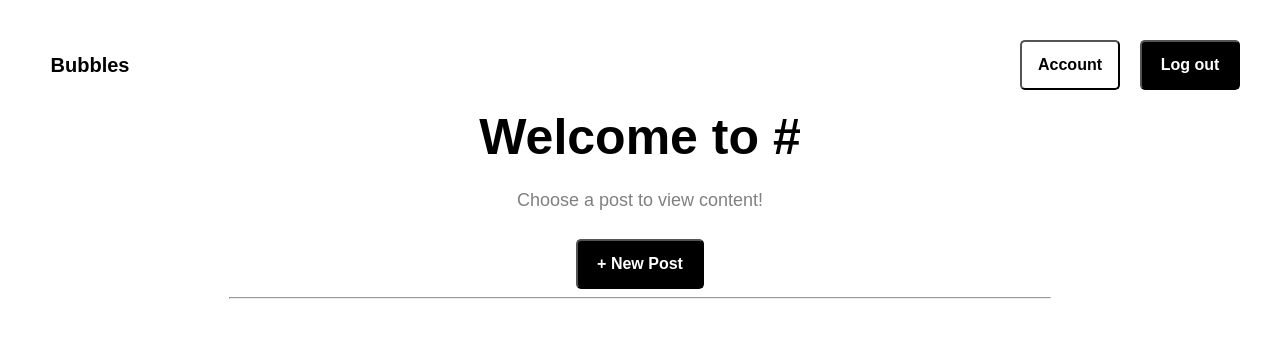
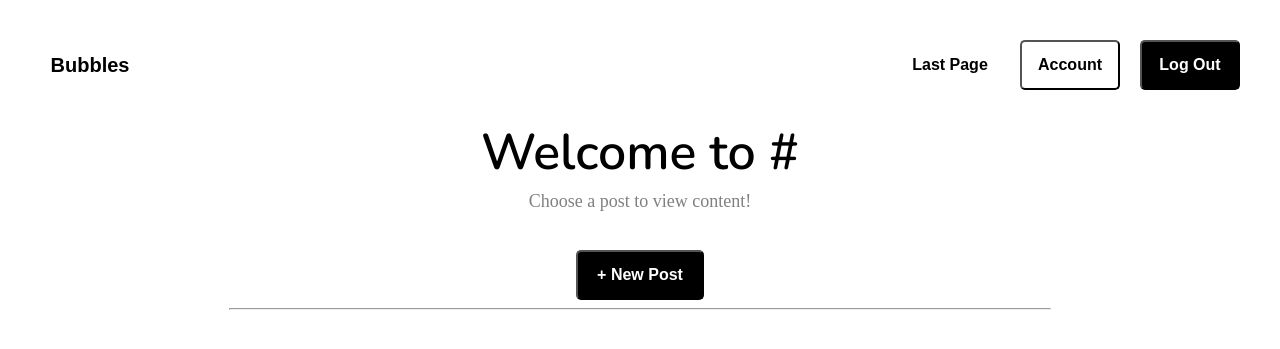
Before and after one commit to Dot0721/online-forum, a PHP site: page /viewPostList.php?userid=1 in a window 1280 px wide. Shown: the top 349 px of the page. Run offline with PHP 8.4, Linux system fonts and the light colour scheme; data that the repository does not hold is empty.

Commit message:
update style.html

```diff
--- a/createArea.php
+++ b/createArea.php
@@ -4,9 +4,6 @@
 
 <?php
     include "style.html";
-?>
-
-<?php
     include 'db.php';
     if ($_SERVER['REQUEST_METHOD'] === 'POST') {
         $userid = $_POST['userid'];
@@ -26,10 +23,11 @@
 
 <body>
     <a href='viewAreaList.php?userid=<?=$userid?>'> <button class='bubbles'> <b> Bubbles </b> </button> </a>
-    <a href="index.php"> <button class="upper-right-button"> <b> Log out </b> </button> </a>
+    <a href="index.php"> <button class="upper-right-button"> <b> Log Out </b> </button> </a>
     <?php
         echo "<a href='userinfo.php?userid=" . $userid . "&areaid=0&postid=0'> <button class='account'> <b> Account </b> </button> </a>";
     ?>
+    <a href='viewAreaList.php?userid=<?=$userid?>'> <button class='last-page'> <b> Last Page </b> </button> </a>
     <form name="form1" action="createArea.php" method="post">
         <div>
             <h1> Create Area </h1>
--- a/editUser.php
+++ b/editUser.php
@@ -52,7 +52,7 @@
 
 <body>
     <a href='viewAreaList.php?userid=<?=$userid?>'> <button class='bubbles'> <b> Bubbles </b> </button> </a>
-    <a href="index.php"> <button class="upper-right-button"> <b> Log out </b> </button> </a>
+    <a href="index.php"> <button class="upper-right-button"> <b> Log Out </b> </button> </a>
     <?php
         include 'db.php';
         if ($_SERVER['REQUEST_METHOD'] === 'POST') {
--- a/style.html
+++ b/style.html
@@ -72,6 +72,17 @@
 	}
     .create-area {
 		width: 110px;
+        height: 50px;
+		font-size: 16px;
+		background: none;
+		border: none;
+        position: fixed;
+        top: 40px;
+        right: 280px;
+		cursor: pointer;
+	}
+    .last-page {
+		width: 100px;
         height: 50px;
 		font-size: 16px;
 		background: none;
--- a/userinfo.php
+++ b/userinfo.php
@@ -36,11 +36,11 @@
 <body>
 	<?php
 		if (!$userid) {
-			echo '<a href="index.php"> Log in </a>';
+			echo '<a href="index.php"> Login </a>';
 		}
 		else {
 			echo "<a href='viewAreaList.php?userid=".$userid."'> <button class='bubbles'> <b> Bubbles </b> </button> </a>";
-			echo '<a href="index.php"> <button class="upper-right-button"> <b> Log out </b> </button> </a>';
+			echo '<a href="index.php"> <button class="upper-right-button"> <b> Log Out </b> </button> </a>';
 		}
 	?>
 	<div>
--- a/view.php
+++ b/view.php
@@ -1,5 +1,5 @@
+<title>All messages</title>
 
-<title>All messages</title>
 <?php
 include 'style.html';
 $name = $_GET['name'];
--- a/viewAreaList.php
+++ b/viewAreaList.php
@@ -92,7 +92,7 @@
 			$row = mysqli_fetch_assoc($result);
 			echo "<a href='viewAreaList.php?userid=".$userid."'> <button class='bubbles'> <b> Bubbles </b> </button> </a>";
 			echo "<a href='collectAreaList.php?userid=" . $userid . "'> <button class='fav'> <b> Favorite </b> </button> </a>";
-			echo '<a href="index.php"> <button class="upper-right-button"> <b> Log out </b> </button> </a>';
+			echo '<a href="index.php"> <button class="upper-right-button"> <b> Log Out </b> </button> </a>';
 			echo "<a href='userinfo.php?userid=" . $userid . "&areaid=0&postid=0'> <button class='account'> <b> Account </b> </button> </a>";
 			// Give access to create area if admin
 			if($row['permission_level']==3){
--- a/viewPostList.php
+++ b/viewPostList.php
@@ -3,76 +3,14 @@
 <title> All Posts </title>
 
 <?php
-	// include 'style.html';
+	include 'style.html';
 	$userid = $_GET['userid'];
 	$areaid=$_GET['areaid'];
 ?>
 
 <style>
-	h1 {
-		text-align: center;
-		font-size: 50;
-		font-family: 'Nunito', sans-serif;
-		position: relative;
-		top: 100px;
-	}
 	hr {
 		width: 80%;
-	}
-	.dir {
-		text-align: center;
-		font-size: 18;
-		font-family: 'Nunito', sans-serif;
-		color: grey;
-		position: relative;
-		top: 90px;
-	}
-	.bubbles {
-        width: 100px;
-        height: 50px;
-        font-size: 20;
-        color: black;
-        background: none;
-		border: none;
-        position: fixed;
-        top: 40px;
-        left: 40px;
-        cursor: pointer;
-    }
-	.login {
-        width: 100px;
-        height: 50px;
-        color: white;
-        font-size: 16;
-        background: black;
-        border-radius: 5px;
-        position: fixed;
-        top: 40px;
-        right: 40px;
-        cursor: pointer;
-    }
-	.log-out {
-        width: 100px;
-        height: 50px;
-        color: white;
-        font-size: 16;
-        background: black;
-        border-radius: 5px;
-        position: fixed;
-        top: 40px;
-        right: 40px;
-        cursor: pointer;
-    }
-	.account {
-		width: 100px;
-        height: 50px;
-		font-size: 16px;
-		background: none;
-		border-radius: 5px;
-        position: fixed;
-        top: 40px;
-        right: 160px;
-		cursor: pointer;
 	}
 	.write-post {
         width: 8em;
@@ -107,13 +45,14 @@
     <?php
 		if (!$userid) {
 			echo "<a href='viewAreaList.php?userid=0'> <button class='bubbles'> <b> Bubbles </b> </button> </a>";
-			echo '<a href="index.php"> <button class="login"> <b> Login </b> </button> </a>';
+			echo '<a href="index.php"> <button class="upper-right-button"> <b> Login </b> </button> </a>';
 		}
 		else {
 			echo "<a href='viewAreaList.php?userid=". $userid . "'> <button class='bubbles'> <b> Bubbles </b> </button> </a>";
-			echo '<a href="index.php"> <button class="log-out"> <b> Log out </b> </button> </a>';
+			echo '<a href="index.php"> <button class="upper-right-button"> <b> Log Out </b> </button> </a>';
 		}
 	?>
+	<a href='viewAreaList.php?userid=<?=$userid?>'> <button class='last-page'> <b> Last Page </b> </button> </a>
 	<?php
 		if($userid) {
 			echo "<a href='userinfo.php?userid=" . $userid . "&areaid=" . $areaid . "&postid=0'> <button class='account'> <b> Account </b> </button> </a>";
```
Also changed, not shown: board.php (+1 -13 lines), collectAreaList.php (+5 -4 lines), viewPostDetail.php (+4 -4 lines).
